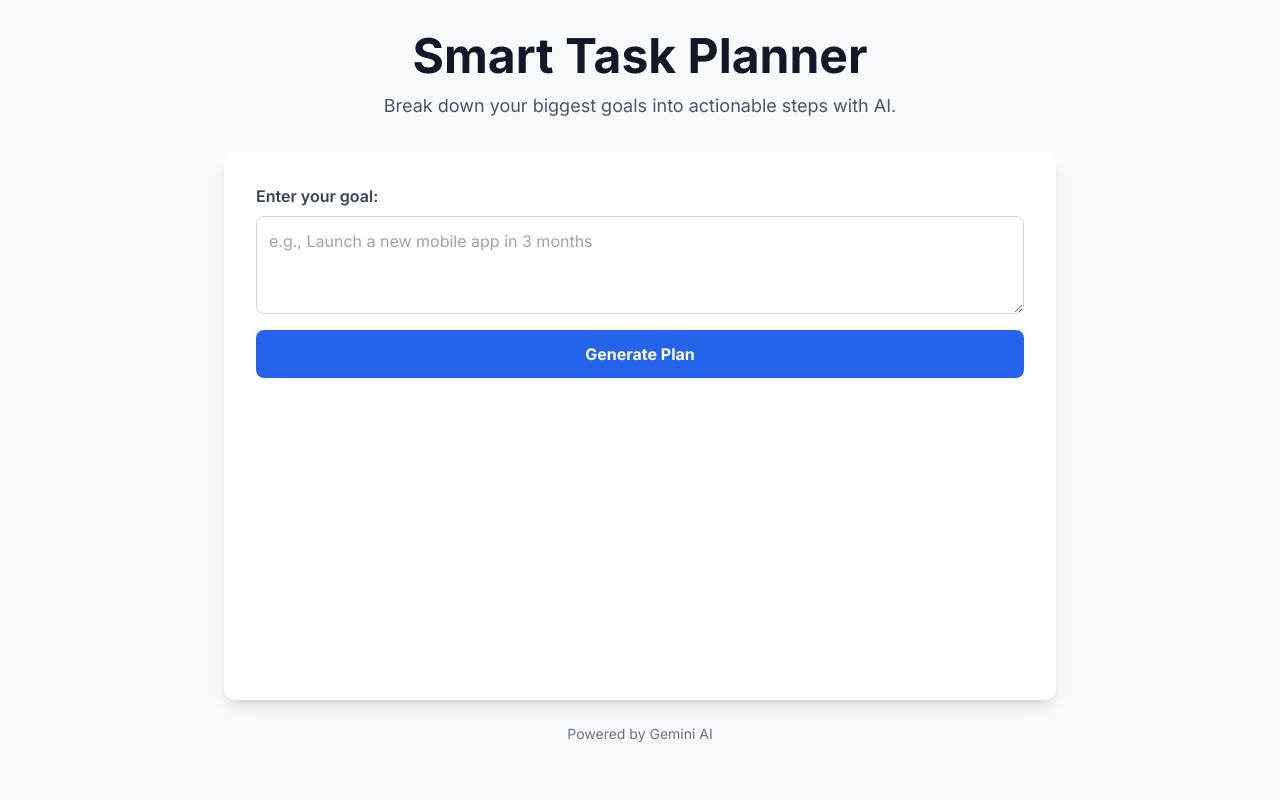
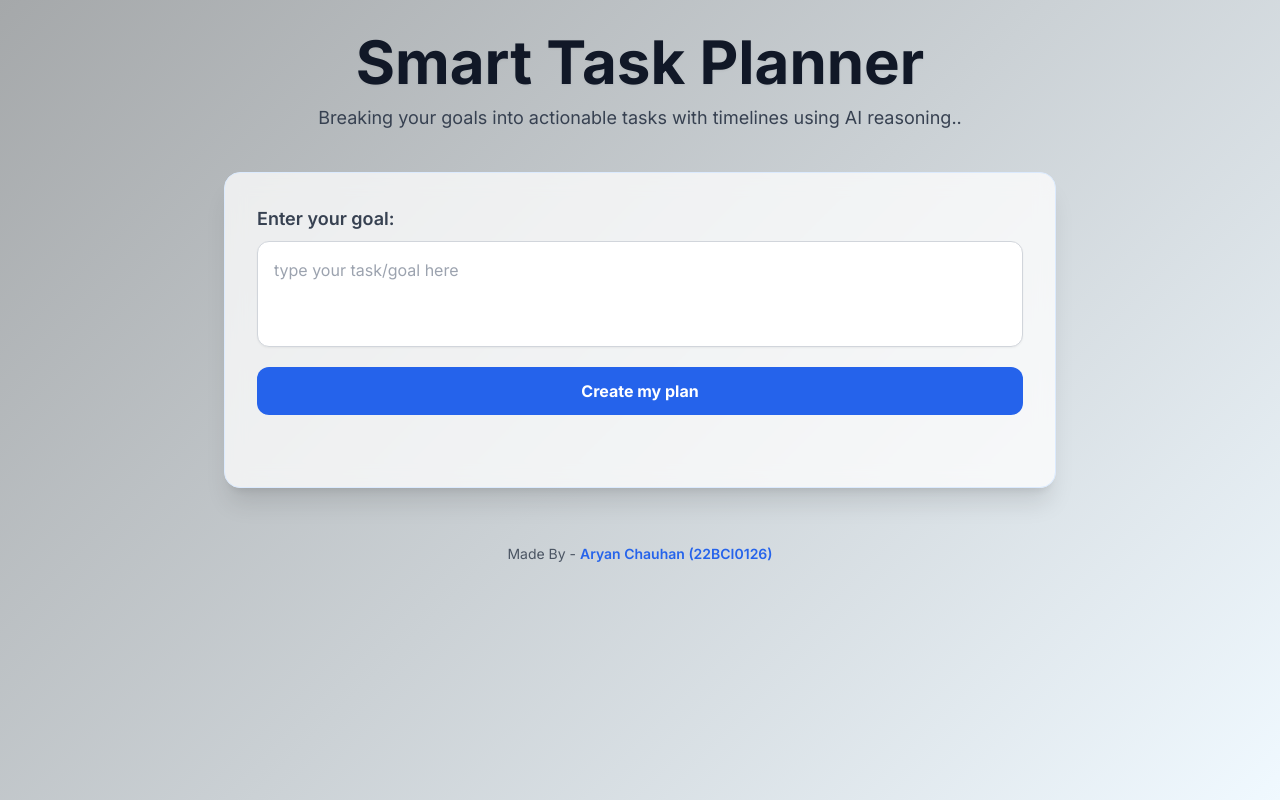
Before and after one commit to aary4nnnn/SmartTaskPlanner, a Flask app: page / in a window 1280 px wide. Run offline with Flask 3, Linux system fonts and the light colour scheme; some libraries are stand-ins or nearby versions.

Commit message:
Update index.html

```diff
--- a/templates/index.html
+++ b/templates/index.html
@@ -4,79 +4,87 @@
   <meta charset="UTF-8">
   <meta name="viewport" content="width=device-width, initial-scale=1.0">
   <title>Smart Task Planner</title>
-    <!-- Tailwind CSS for styling -->
   <script src="https://cdn.tailwindcss.com"></script>
-    <!-- Google Fonts for a modern typeface -->
   <link href="https://fonts.googleapis.com/css2?family=Inter:wght@400;500;600;700&display=swap" rel="stylesheet">
   <style>
-        /* Custom styles */
     body {
       font-family: 'Inter', sans-serif;
+      background: linear-gradient(135deg, #a5a8aa 0%, #f0f9ff 100%);
+      min-height: 100vh;
+      overflow-x: hidden;
     }
-        /* Simple spinning animation for the loader element */
-        @keyframes spin {
-            to { transform: rotate(360deg); }
-        }
+    @keyframes spin { to { transform: rotate(360deg); } }
     .loader {
       border: 4px solid rgba(0, 0, 0, .1);
-            border-left-color: #3b82f6; /* Tailwind's blue-500 */
+      border-left-color: #3162b1;
       border-radius: 50%;
-            width: 40px;
-            height: 40px;
-            animation: spin 1s linear infinite;
+      width: 45px;
+      height: 45px;
+      animation: spin 0.9s linear infinite;
+    }
+    @keyframes fadeInUp {
+      0% { opacity: 0; transform: translateY(20px); }
+      100% { opacity: 1; transform: translateY(0); }
+    }
+    .animate-fade-in { animation: fadeInUp 0.5s ease-out forwards; }
+    .btn-animate:hover {
+      box-shadow: 0 0 25px rgba(59, 130, 246, 0.5);
+      transform: scale(1.03);
+    }
+    header { animation: fadeInUp 1s ease-in-out; }
+    .glass-card {
+      background: rgba(255, 255, 255, 0.75);
+      backdrop-filter: blur(10px);
+      transition: all 0.3s ease;
+    }
+    .glass-card:hover {
+      transform: translateY(-4px);
+      box-shadow: 0 8px 30px rgba(59, 130, 246, 0.2);
+    }
+    * { transition: all 0.25s ease; }
+    ::-webkit-scrollbar { width: 8px; }
+    ::-webkit-scrollbar-thumb {
+      background: #3b82f6;
+      border-radius: 10px;
     }
   </style>
 </head>
-<body class="bg-gray-50 text-gray-800">
-
-    <div class="container mx-auto p-4 sm:p-6 md:p-8 max-w-4xl min-h-screen flex flex-col">
-        <header class="text-center mb-8">
-            <h1 class="text-4xl md:text-5xl font-bold text-gray-900">Smart Task Planner</h1>
-            <p class="mt-3 text-lg text-gray-600">Break down your biggest goals into actionable steps with AI.</p>
+<body class="text-gray-800">
+  <div class="container mx-auto p-4 sm:p-6 md:p-8 max-w-4xl flex flex-col">
+    <header class="text-center mb-10">
+      <h1 class="text-5xl md:text-6xl font-extrabold text-gray-900 drop-shadow-sm">Smart Task Planner</h1>
+      <p class="mt-3 text-lg text-gray-700">Breaking your goals into actionable tasks with timelines using AI reasoning..</p>
     </header>
-
-        <main class="bg-white rounded-xl shadow-lg p-6 md:p-8 flex-grow">
-            <!-- Form for user to input their goal -->
+    <main class="glass-card rounded-2xl shadow-xl p-8 flex-grow border border-blue-100">
       <form id="goal-form">
         <div class="flex flex-col">
-                    <label for="goal-input" class="mb-2 font-semibold text-gray-700">Enter your goal:</label>
-                    <textarea id="goal-input" name="goal" rows="3" class="w-full p-3 border border-gray-300 rounded-lg focus:ring-2 focus:ring-blue-500 focus:border-blue-500 transition-shadow duration-200" placeholder="e.g., Launch a new mobile app in 3 months"></textarea>
+          <label for="goal-input" class="mb-2 font-semibold text-gray-700 text-lg">Enter your goal:</label>
+          <textarea id="goal-input" name="goal" rows="3" class="w-full p-4 border border-gray-300 rounded-xl focus:ring-2 focus:ring-blue-500 focus:border-blue-500 resize-none shadow-sm" placeholder="type your task/goal here"></textarea>
         </div>
-                <button type="submit" id="submit-button" class="mt-4 w-full bg-blue-600 text-white font-bold py-3 px-4 rounded-lg hover:bg-blue-700 focus:outline-none focus:ring-2 focus:ring-offset-2 focus:ring-blue-500 transition-transform transform hover:scale-[1.02] active:scale-[0.98]">
-                    Generate Plan
+        <button type="submit" id="submit-button" class="mt-5 w-full bg-blue-600 text-white font-bold py-3 px-4 rounded-xl btn-animate hover:bg-blue-700 focus:outline-none focus:ring-4 focus:ring-blue-300">
+          Create my plan
         </button>
       </form>
-
-            <!-- This container holds the loader, error messages, and results -->
-            <div id="response-container" class="mt-8">
-                <!-- Loader: Shown while waiting for the API response -->
-                <div id="loader" class="hidden flex flex-col items-center justify-center text-center">
-                    <div class="loader mb-4"></div>
-                    <p class="text-gray-600 font-medium">AI is thinking... Your plan will be ready shortly.</p>
+      <div id="response-container" class="mt-10">
+        <div id="loader" class="hidden flex flex-col items-center justify-center text-center space-y-3">
+          <div class="loader"></div>
+          <p class="text-gray-600 font-medium">Making a specific plan for your goal.</p>
         </div>
-
-                <!-- Error Message: Shown if the API call fails -->
-                <div id="error-message" class="hidden p-4 bg-red-100 text-red-700 border border-red-300 rounded-lg">
-                    <p><strong class="font-bold">Oops! Something went wrong.</strong> <span id="error-text"></span></p>
+        <div id="error-message" class="hidden p-4 bg-red-100 text-red-700 border border-red-300 rounded-lg mt-4 animate-fade-in shadow-sm">
+          <p><strong class="font-bold">Oops!! Something went wrong.</strong> <span id="error-text"></span></p>
         </div>
-
-                <!-- Results: Container where the generated plan is displayed -->
-                <div id="results" class="hidden">
-                    <h2 class="text-2xl font-bold mb-4 border-b border-gray-200 pb-2">Your Action Plan:</h2>
-                    <div id="task-list" class="space-y-4">
-                        <!-- Task cards will be dynamically injected here by JavaScript -->
-                    </div>
+        <div id="results" class="hidden animate-fade-in mt-8">
+          <h2 class="text-3xl font-bold mb-5 border-b border-gray-200 pb-3 text-gray-800">Your Action Plan</h2>
+          <div id="task-list" class="space-y-5"></div>
         </div>
       </div>
     </main>
-
-        <footer class="text-center py-6 text-gray-500 text-sm">
-            <p>Powered by Gemini AI</p>
+    <footer class="text-center py-6 text-gray-600 text-sm mt-8">
+      <p>Made By - <span class="font-semibold text-blue-600">Aryan Chauhan (22BCI0126)</span></p>
     </footer>
   </div>
 
   <script>
-        // Get references to all necessary DOM elements
     const goalForm = document.getElementById('goal-form');
     const goalInput = document.getElementById('goal-input');
     const submitButton = document.getElementById('submit-button');
@@ -86,101 +94,106 @@
     const resultsContainer = document.getElementById('results');
     const taskList = document.getElementById('task-list');
 
-        // Add event listener for the form submission
     goalForm.addEventListener('submit', async (e) => {
-            e.preventDefault(); // Prevent the default form reload
+      e.preventDefault();
       const goal = goalInput.value.trim();
       if (!goal) {
         showError("Please enter a goal before generating a plan.");
         return;
       }
-
-            // --- UI State Update: Start Loading ---
       submitButton.disabled = true;
       submitButton.textContent = 'Generating...';
       resultsContainer.classList.add('hidden');
       errorMessage.classList.add('hidden');
       taskList.innerHTML = '';
       loader.classList.remove('hidden');
-
       try {
-                // The URL for the local Flask backend
         const apiUrl = 'http://127.0.0.1:5001/plan';
-
         const response = await fetch(apiUrl, {
           method: 'POST',
           headers: { 'Content-Type': 'application/json' },
           body: JSON.stringify({ goal: goal }),
         });
-
         if (!response.ok) {
           const errData = await response.json();
           throw new Error(errData.error || `HTTP error! Status: ${response.status}`);
         }
-
         const data = await response.json();
-
-                // Extract the plan from the complex Gemini response structure
         const planText = data.candidates?.[0]?.content?.parts?.[0]?.text;
-                if (!planText) {
-                    throw new Error("Could not find a valid plan in the AI response. It might be empty or malformed.");
-                }
-
-                // The plan text is a JSON string, so it needs to be parsed
+        if (!planText) throw new Error("Could not find a valid plan in the AI response.");
         const plan = JSON.parse(planText);
-
         if (plan.tasks && plan.tasks.length > 0) {
           displayPlan(plan.tasks);
         } else {
-                    showError("The AI couldn't generate a plan for this goal. Please try rephrasing it for better results.");
+          showError("The AI couldn't generate a plan for this goal. Try rephrasing it.");
         }
-
       } catch (error) {
         console.error('Error fetching plan:', error);
-                showError(error.message || "An unknown error occurred. Please check the console and ensure the backend server is running.");
+        showError(error.message || "An unknown error occurred. Make sure your backend is running.");
       } finally {
-                // --- UI State Update: End Loading ---
         loader.classList.add('hidden');
         submitButton.disabled = false;
         submitButton.textContent = 'Generate Plan';
       }
     });
 
-        // Function to render the tasks on the page
    function displayPlan(tasks) {
   resultsContainer.classList.remove('hidden');
-            tasks.forEach(task => {
+  taskList.innerHTML = '';
+
+  tasks.forEach((task, index) => {
     const taskCard = document.createElement('div');
-                taskCard.className = 'p-4 bg-gray-50 border border-gray-200 rounded-lg shadow-sm animate-fade-in';
+    taskCard.className =
+      'relative p-6 bg-white/80 border border-gray-200 rounded-2xl shadow-md animate-fade-in hover:shadow-lg hover:-translate-y-1 transition-all duration-300';
 
-                let dependenciesHtml = '';
-                if (task.dependencies && task.dependencies.length > 0) {
-                    dependenciesHtml = `
-                        <div class="mt-3">
-                            <h4 class="text-sm font-semibold text-gray-600">Dependencies:</h4>
-                            <ul class="list-disc list-inside text-sm text-gray-500 mt-1">
+    taskCard.style.animationDelay = `${index * 0.08}s`;
+
+    const colorClasses = [
+      'bg-blue-100 text-blue-800',
+      'bg-green-100 text-green-800',
+      'bg-purple-100 text-purple-800',
+      'bg-orange-100 text-orange-800',
+      'bg-pink-100 text-pink-800'
+    ];
+    const badgeColor = colorClasses[index % colorClasses.length];
+
+    const dependenciesHtml = task.dependencies?.length
+      ? `
+        <details class="mt-3 bg-gray-50 rounded-lg p-3">
+          <summary class="cursor-pointer text-sm font-semibold text-gray-700 hover:text-blue-600">
+            Show Prerequisites (${task.dependencies.length})
+          </summary>
+          <ul class="list-disc list-inside text-sm text-gray-600 mt-2 space-y-1">
             ${task.dependencies.map(dep => `<li>${dep}</li>`).join('')}
           </ul>
-                        </div>`;
-                } else {
-                     dependenciesHtml = `
-                        <div class="mt-3">
-                            <p class="text-sm italic text-gray-500">No dependencies</p>
-                        </div>`;
-                }
+        </details>`
+      : `<p class="mt-3 text-sm italic text-gray-500">No Prerequisites</p>`;
 
     taskCard.innerHTML = `
-                    <div class="flex flex-col sm:flex-row justify-between sm:items-start gap-2">
-                        <h3 class="text-lg font-semibold text-gray-800 pr-4">${task.task}</h3>
-                        <span class="flex-shrink-0 bg-blue-100 text-blue-800 text-xs font-medium px-2.5 py-1 rounded-full">${task.timeline}</span>
+      <div class="flex flex-col sm:flex-row justify-between items-start sm:items-center gap-3">
+        <div class="flex items-center gap-3">
+          <div class="flex items-center justify-center w-10 h-10 bg-blue-600 text-white font-bold rounded-full shadow-md">
+            ${index + 1}
+          </div>
+          <h3 class="text-lg sm:text-xl font-semibold text-gray-900">${task.task}</h3>
+        </div>
+        <span class="flex-shrink-0 ${badgeColor} text-xs font-medium px-3 py-1.5 rounded-full mt-2 sm:mt-0">
+          ${task.timeline}
+        </span>
       </div>
       ${dependenciesHtml}
     `;
+
     taskList.appendChild(taskCard);
   });
+
+  const summary = document.createElement('div');
+  summary.className = 'mt-8 text-center text-gray-700 italic';
+  summary.innerHTML = `<p>✅ ${tasks.length} tasks generated — follow them step-by-step for successful goal completion!</p>`;
+  taskList.appendChild(summary);
 }
 
-        // Function to display an error message
+
     function showError(message) {
       errorText.textContent = message;
       errorMessage.classList.remove('hidden');
```
Lines whose indentation alone changed are shown as unchanged.
